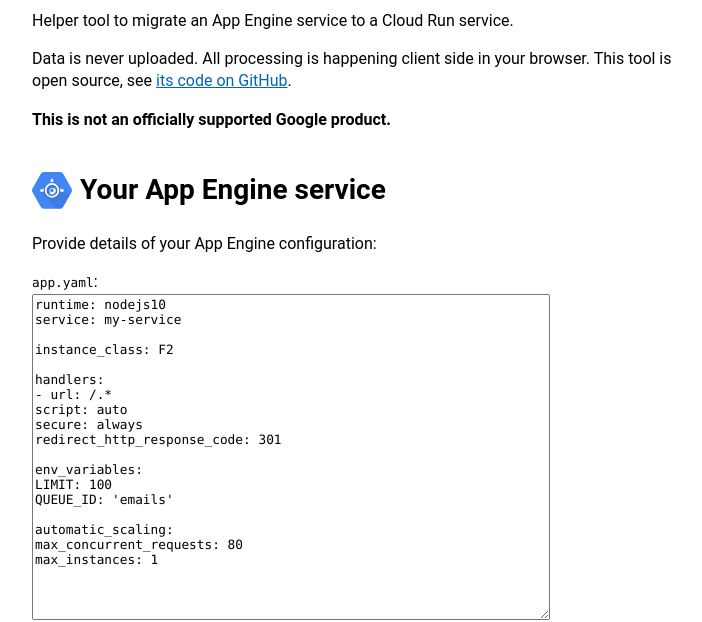
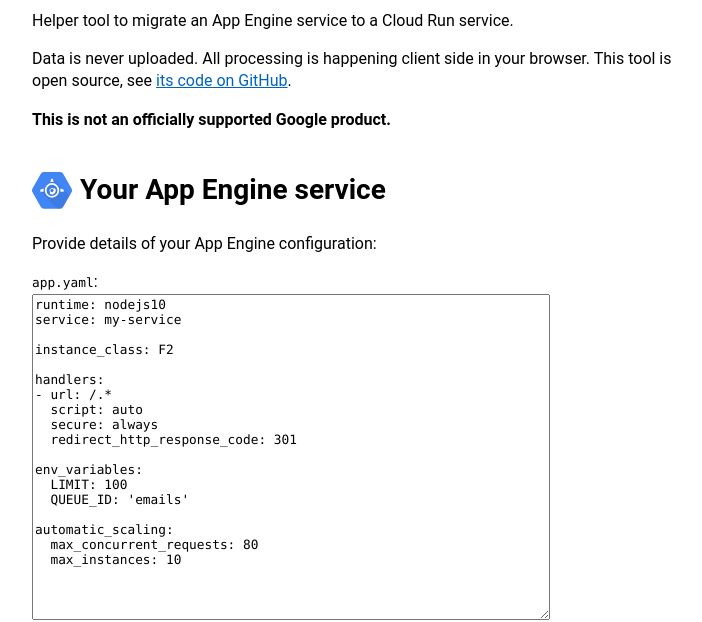
Before and after one commit to GoogleCloudPlatform/migrate-from-app-engine-to-cloud-run, a plain HTML site: page index.html in a window 1280 px wide. Shown: the part 196-818 px from the top of the page, without its empty margins (288-990 px from the left). Drawn offline with nearby package versions, Linux system fonts and the light colour scheme.

Commit message:
Fix example YAML indentation

```diff
--- a/index.html
+++ b/index.html
@@ -78,7 +78,7 @@
 
 automatic_scaling:
   max_concurrent_requests: 80
-max_instances: 1
+  max_instances: 10
         </textarea>
 
         <label for="project-id">GCP Project ID:</label>
```
Lines whose indentation alone changed are shown as unchanged.
